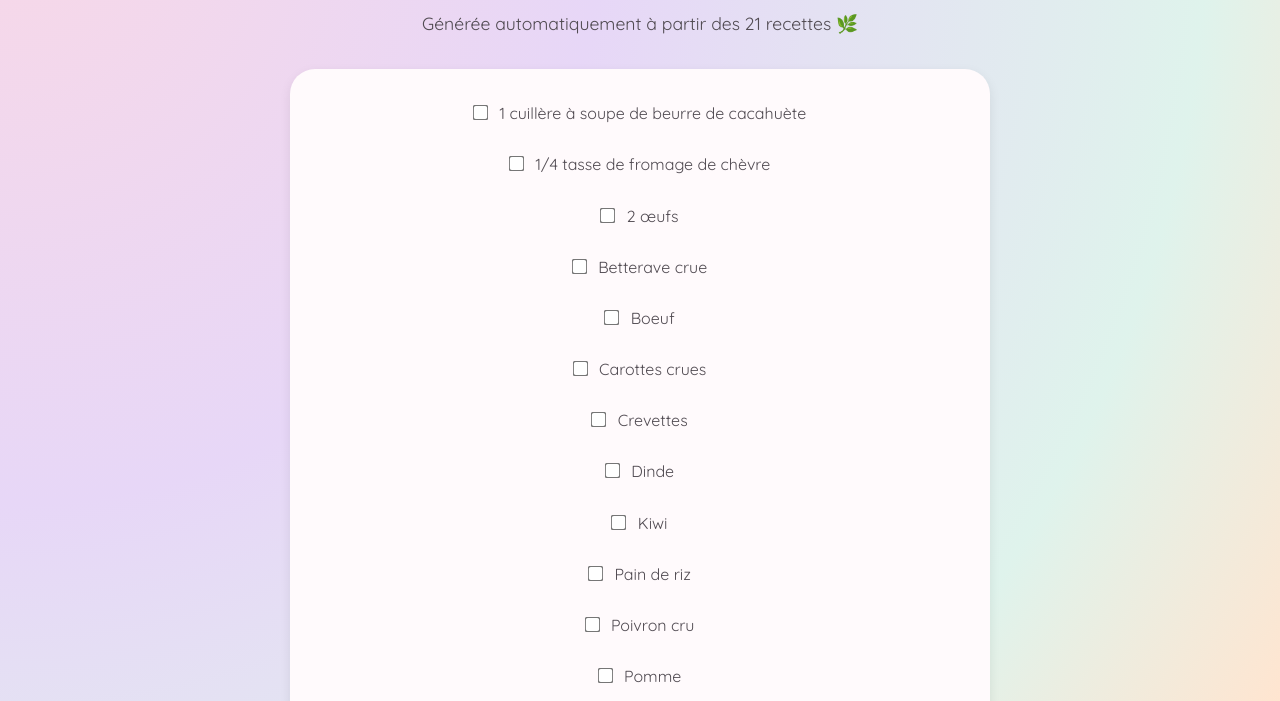
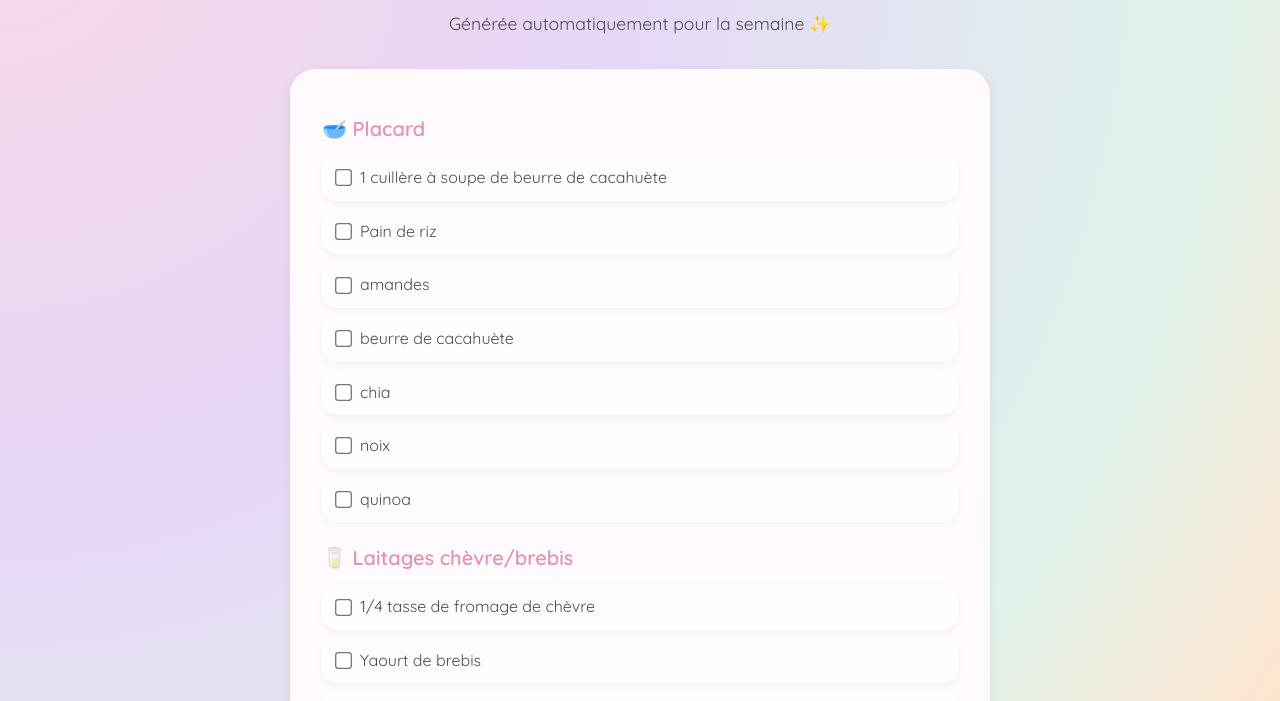
Before and after one commit to myriamortiz/thesafeplaceuniverse, a plain HTML site: page courses.html in a window 1280 px wide. Shown: the part 99-800 px from the top of the page. Drawn offline with nearby package versions, Linux system fonts and the light colour scheme.

Commit message:
Update courses.html

```diff
--- a/courses.html
+++ b/courses.html
@@ -3,16 +3,44 @@
 <head>
   <meta charset="UTF-8">
   <meta name="viewport" content="width=device-width, initial-scale=1.0">
-  <title>🛒 Courses – The Safe Place Universe</title>
+  <title>🛒 Liste de courses – The Safe Place Universe</title>
   <link rel="stylesheet" href="style.css">
   <script defer src="autoUpdate.js"></script>
+
+  <style>
+    .category-title {
+      font-size: 20px;
+      margin: 20px 0 10px;
+      font-weight: 600;
+      color: #e590b7;
+      display: flex;
+      align-items: center;
+      gap: 6px;
+    }
+
+    .shopping-item {
+      display: flex;
+      align-items: center;
+      gap: 10px;
+      background: rgba(255, 255, 255, 0.7);
+      border-radius: 15px;
+      padding: 10px 15px;
+      margin: 8px 0;
+      box-shadow: 0 2px 6px rgba(0,0,0,0.05);
+    }
+
+    .shopping-item input {
+      transform: scale(1.3);
+      accent-color: #ffb7d1;
+    }
+  </style>
 </head>
 
 <body>
 
   <section class="splash">
     <h1>🛒 Liste de courses</h1>
-    <p class="subtitle">Générée automatiquement à partir des 21 recettes 🌿</p>
+    <p class="subtitle">Générée automatiquement pour la semaine ✨</p>
   </section>
 
   <main class="content">
@@ -21,46 +49,63 @@
     </div>
 
     <nav class="menu">
-      <a href="recettes.html">🧁 Recettes</a>
-      <a href="alimentation.html">🍱 Alimentation</a>
+      <a href="alimentation.html">🍱 Retour alimentation</a>
     </nav>
   </main>
 
   <script>
-    async function loadCourses() {
-      const container = document.getElementById("courses-container");
+    // 🍓 Système de catégories simples
+    const CATEGORIES = {
+      "🥬 Légumes": ["carotte", "courgette", "poivron", "salade", "avocat", "betterave", "aubergine"],
+      "🍎 Fruits": ["pomme", "banane", "framboise", "kiwi", "mangue"],
+      "🍗 Protéines": ["poulet", "saumon", "dinde", "boeuf", "crevette", "oeufs"],
+      "🥛 Laitages chèvre/brebis": ["brebis", "chèvre", "yaourt"],
+      "🥣 Placard": ["riz", "quinoa", "chia", "amandes", "noix", "beurre de cacahuète"],
+      "🧂 Divers": []
+    };
 
-      try {
-        const response = await fetch("data/courses.json?cache=" + Date.now());
-        const items = await response.json();
+    function categorize(item) {
+      item = item.toLowerCase();
+      for (let cat in CATEGORIES) {
+        if (CATEGORIES[cat].some(word => item.includes(word))) {
+          return cat;
+        }
+      }
+      return "🧂 Divers";
+    }
 
-        container.innerHTML = "<ul class='checklist'></ul>";
-        const ul = container.querySelector("ul");
+    fetch("data/courses.json?cache=" + Date.now())
+      .then(r => r.json())
+      .then(data => {
+        const container = document.getElementById("courses-container");
+        container.innerHTML = "";
 
-        items.forEach(item => {
-          const id = "chk-" + item.toLowerCase().replace(/\s+/g, "-");
-
-          ul.innerHTML += `
-            <li>
-              <input type="checkbox" id="${id}" ${localStorage.getItem(id) === "true" ? "checked" : ""}>
-              <label for="${id}">${item}</label>
-            </li>
-          `;
+        // Regroupe par catégories
+        const grouped = {};
+        data.forEach(item => {
+          const cat = categorize(item);
+          if (!grouped[cat]) grouped[cat] = [];
+          grouped[cat].push(item);
         });
 
-        // Sauvegarde état
-        ul.addEventListener("change", e => {
-          if (e.target.tagName === "INPUT") {
-            localStorage.setItem(e.target.id, e.target.checked);
-          }
-        });
+        // Affichage joli
+        for (let category in grouped) {
+          container.innerHTML += `<h3 class="category-title">${category}</h3>`;
 
-      } catch {
-        container.innerHTML = "<p>Impossible de charger la liste de courses 🌧️</p>";
-      }
-    }
-
-    document.addEventListener("DOMContentLoaded", loadCourses);
+          grouped[category].forEach(item => {
+            container.innerHTML += `
+              <div class="shopping-item">
+                <input type="checkbox" id="${item}">
+                <label for="${item}">${item}</label>
+              </div>
+            `;
+          });
+        }
+      })
+      .catch(() => {
+        document.getElementById("courses-container").innerHTML =
+          "<p>Impossible de charger la liste 🌧</p>";
+      });
   </script>
 
 </body>
```
